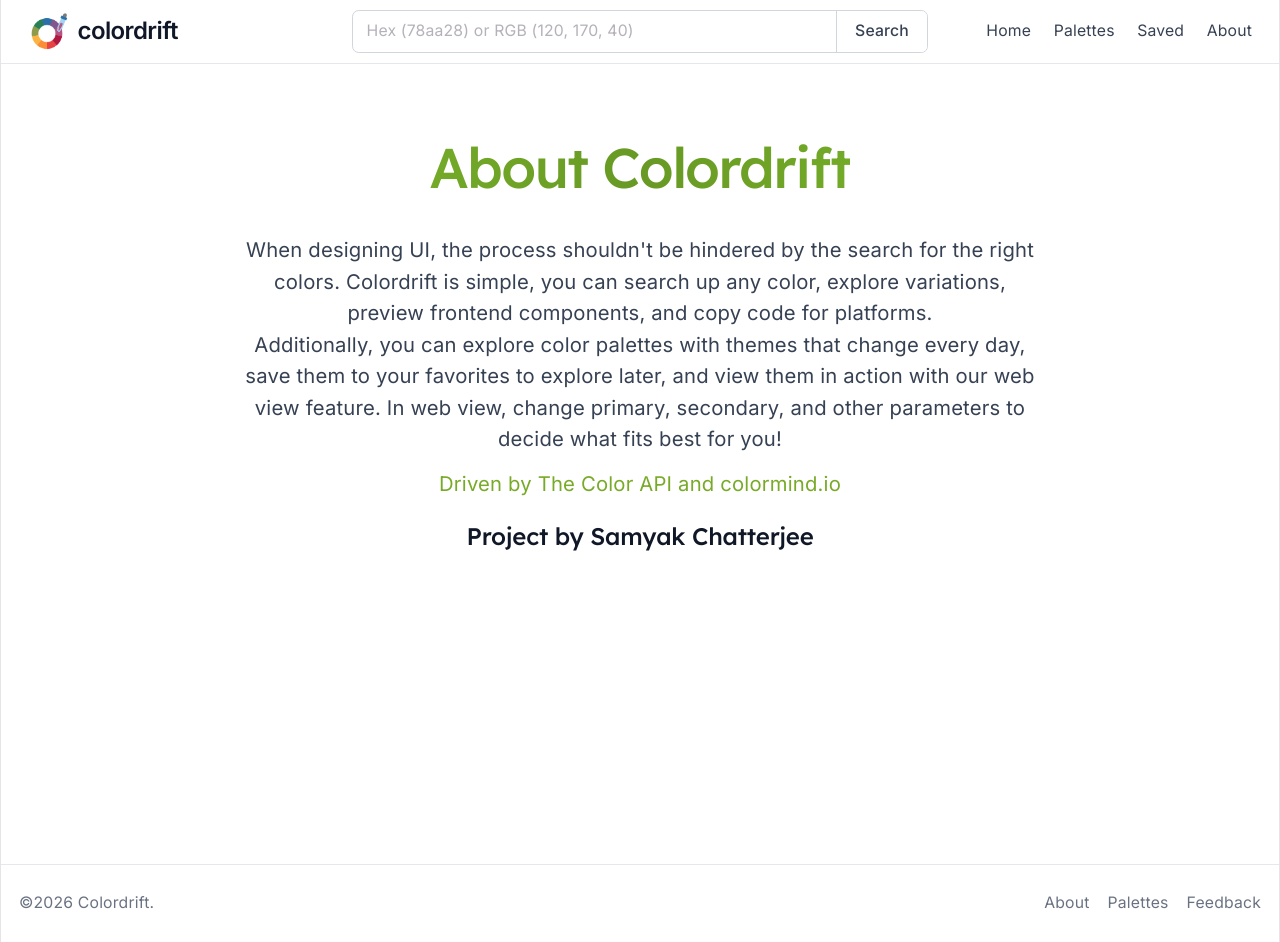
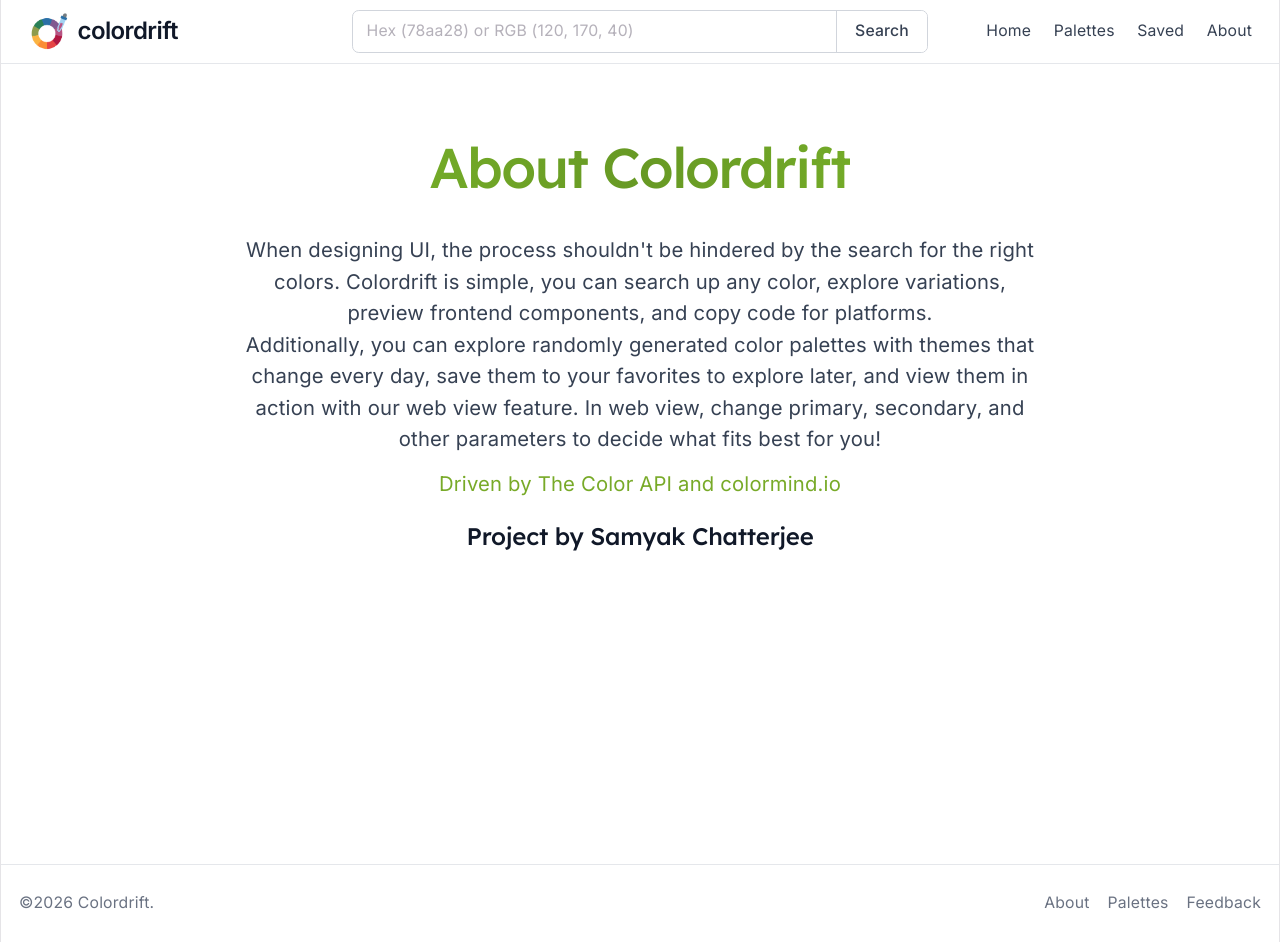
Before and after one commit to samyakchat/colordrift, a React (Vite) app: page /about in a window 1280 px wide. Built offline with nearby package versions, Linux system fonts and the light colour scheme; a web font is replaced by a local one.

Commit message:
small spelling error

```diff
--- a/src/pages/about.jsx
+++ b/src/pages/about.jsx
@@ -10,7 +10,7 @@ export default function About() {
                 When designing UI, the process shouldn't be hindered by the search for the right colors. Colordrift is simple, you can search up any color, explore variations, preview frontend components, and copy code for platforms.
             </p>
             <p className="text-lg text-gray-700 mb-4">
-Additionally, you can explore color palettes with themes that change every day, save them to your favorites to explore later, and view them in action with our web view feature. In web view, change primary, secondary, and other parameters to decide what fits best for you!            </p>
+Additionally, you can explore randomly generated color palettes with themes that change every day, save them to your favorites to explore later, and view them in action with our web view feature. In web view, change primary, secondary, and other parameters to decide what fits best for you!            </p>
             <div className="mt-3">
             <p className="text-lg text-[#78aa28] mt-6 mb-4">
                 Driven by The Color API and colormind.io
```
